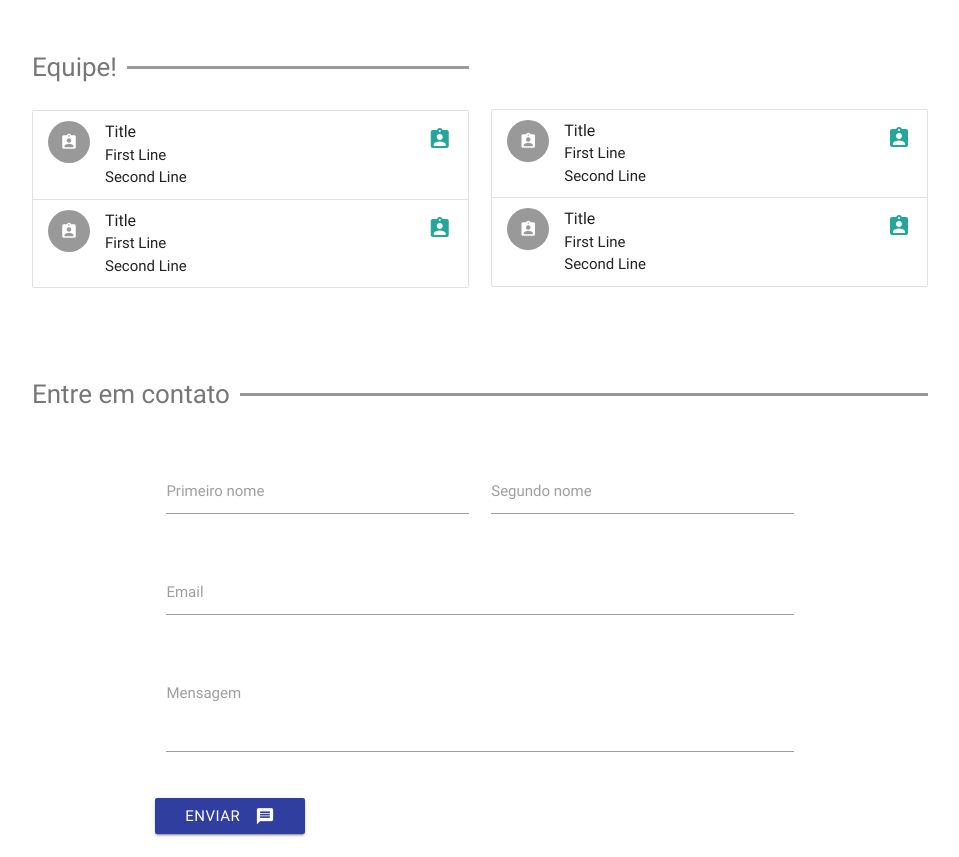
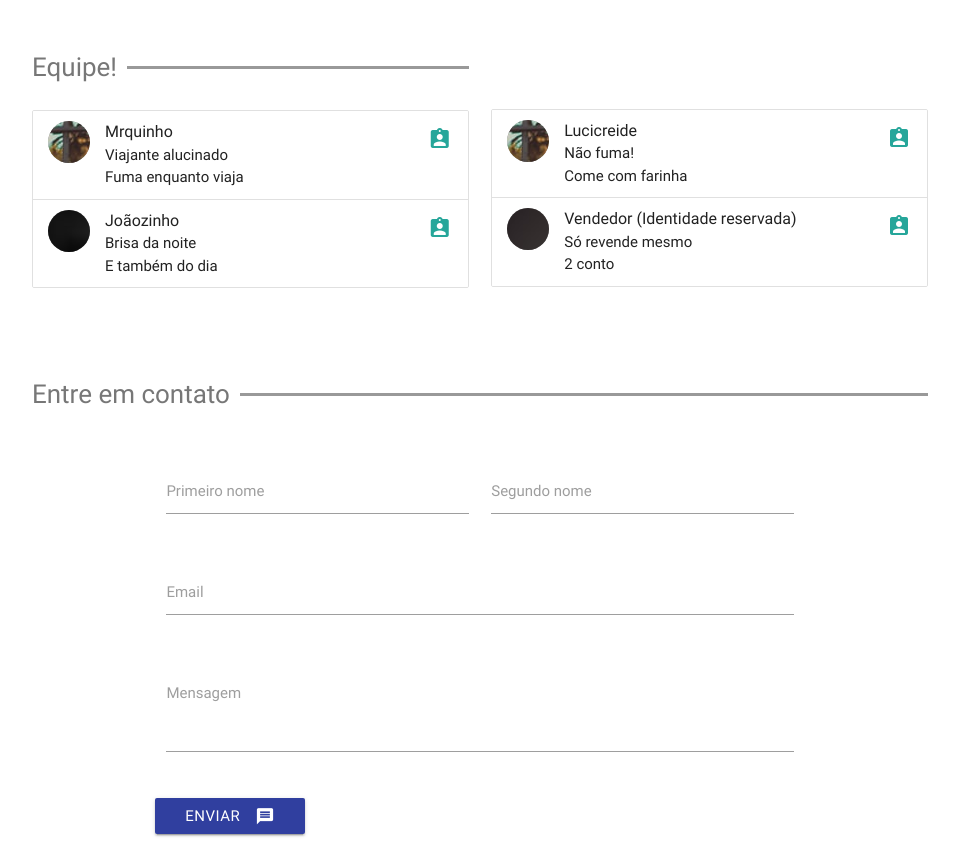
Before and after one commit to alcenircosta/turismo_blog, a plain HTML site: page index.html in a window 1280 px wide. Shown: the part 1260-2117 px from the top of the page, without its empty margins (160-1119 px from the left). Drawn offline with nearby package versions, Linux system fonts and the light colour scheme; files whose address does not match are found by name.

Commit message:
Update equipe section info and images

```diff
--- a/index.html
+++ b/index.html
@@ -21,11 +21,13 @@
       <ul class="right hide-on-med-and-down">
         <li><a href="#">Home</a></li>
         <li><a href="#sobre">Sobre</a></li>
+        <li><a href="#equipe">Equipe</a></li>
         <li><a href="#contato">Contato</a></li>
       </ul>
       <ul id="menu-mobile" class="side-nav">
         <li><a href="#">Home</a></li>
         <li><a href="#sobre">Sobre</a></li>
+        <li><a href="#equipe">Equipe</a></li>
         <li><a href="#contato">Contato</a></li>
       </ul>
     </div>
@@ -125,7 +127,7 @@
     </div><!--row-->
   </div><!--container-->
 </div><!--section-->
-<div class="section">
+<div id="equipe" class="section">
   <div class="container">
     <div class="row">
       <div class="col m6 s12">
@@ -135,18 +137,18 @@
         </div>
         <ul class="collection">
           <li class="collection-item avatar">
-           <i class="material-icons circle">assignment_ind</i>
-           <span class="title">Title</span>
-           <p>First Line <br>
-             Second Line
+           <i class="material-icons circle"><img src="_images/img (1).jpg" /></i>
+           <span class="title">Mrquinho</span>
+           <p>Viajante alucinado<br>
+             Fuma enquanto viaja
            </p>
            <a href="#!" class="secondary-content"><i class="material-icons">assignment_ind</i></a>
          </li>
          <li class="collection-item avatar">
-          <i class="material-icons circle">assignment_ind</i>
-          <span class="title">Title</span>
-          <p>First Line <br>
-           Second Line
+          <i class="material-icons circle"><img src="_images/img (4).jpg" /></i>
+          <span class="title">Joãozinho</span>
+          <p>Brisa da noite <br>
+           E também do dia
          </p>
          <a href="#!" class="secondary-content"><i class="material-icons">assignment_ind</i></a>
        </li>
@@ -155,18 +157,18 @@
    <div class="col m6 s12">
     <ul class="collection offset-equipe">
       <li class="collection-item avatar">
-       <i class="material-icons circle">assignment_ind</i>
-       <span class="title">Title</span>
-       <p>First Line <br>
-         Second Line
+       <i class="material-icons circle"><img src="_images/img (1).jpg" /></i>
+       <span class="title">Lucicreide</span>
+       <p>Não fuma!<br>
+         Come com farinha
        </p>
        <a href="#!" class="secondary-content"><i class="material-icons">assignment_ind</i></a>
      </li>
      <li class="collection-item avatar">
-      <i class="material-icons circle">assignment_ind</i>
-      <span class="title">Title</span>
-      <p>First Line <br>
-       Second Line
+      <i class="material-icons circle"><img src="_images/img (2).jpg" /></i>
+      <span class="title">Vendedor (Identidade reservada)</span>
+      <p>Só revende mesmo<br>
+       2 conto
      </p>
      <a href="#!" class="secondary-content"><i class="material-icons">assignment_ind</i></a>
    </li>
```
Also changed, not shown: _images/img (1).jpg (added), _images/img (2).jpg (added), _images/img (3).jpg (added), _images/img (4).jpg (added).
